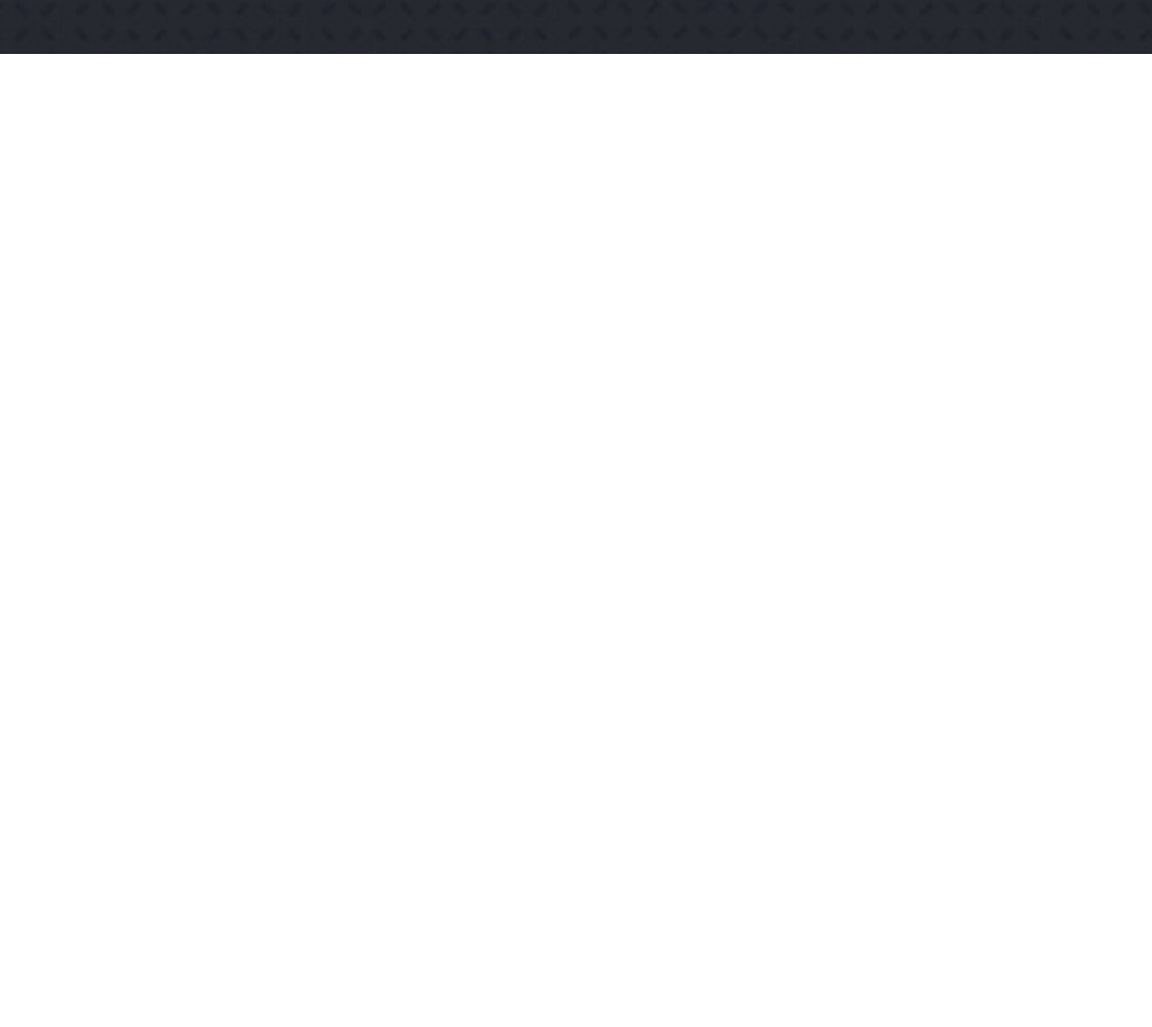
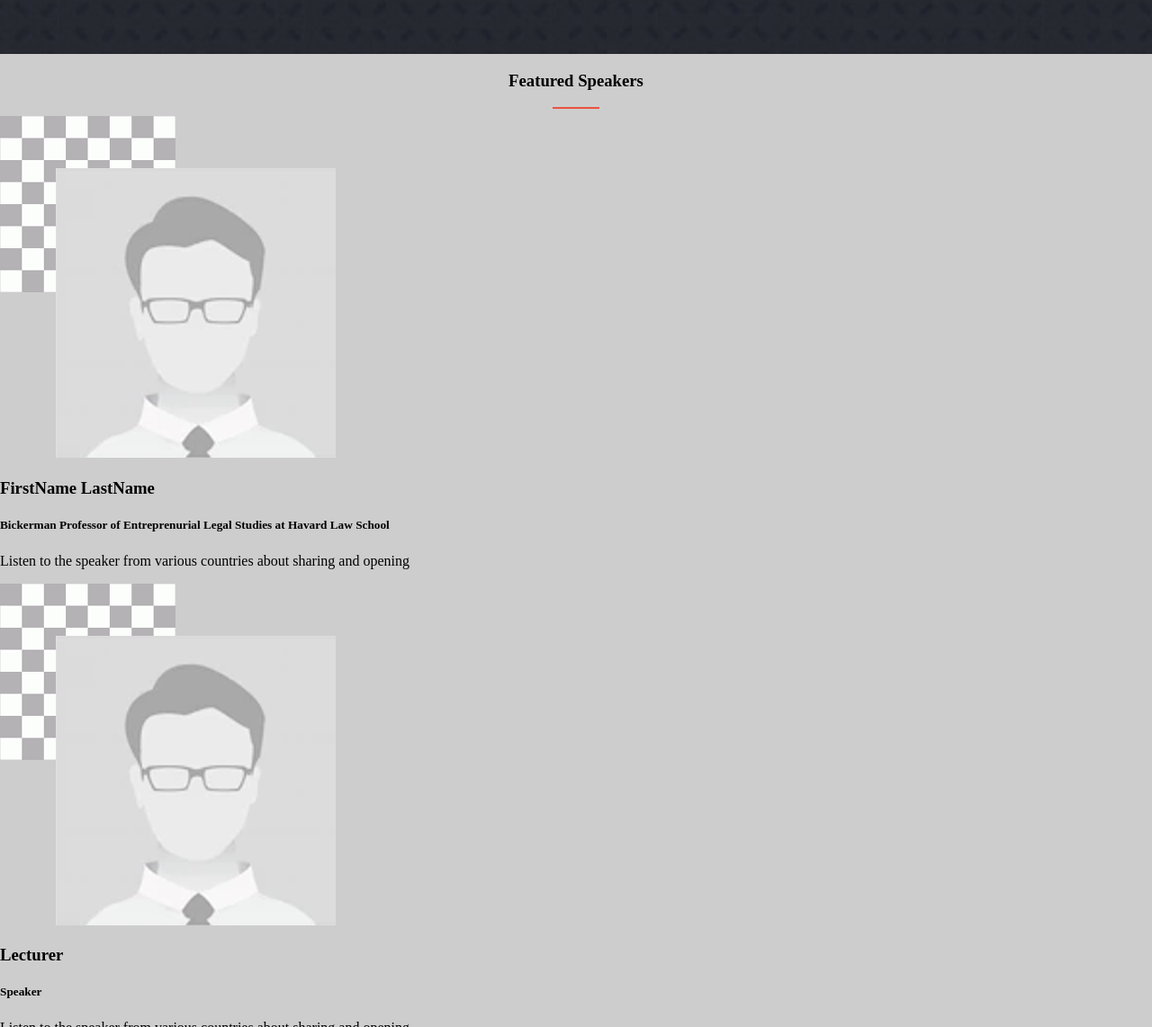
Before and after one commit to tonnymuchui/Conference, a website: page index.html in a window 1280 px wide. Shown: the part 1658-2800 px from the top of the page at 90% size. Before the commit the page ends 1718 px from the top, so only its background shows below. Drawn offline with Linux system fonts and the light colour scheme; a web font is replaced by a local one.

Commit message:
add page2 section

```diff
--- a/index.html
+++ b/index.html
@@ -88,6 +88,79 @@
             <a class="program1">SEE THE WHOLE PROGRAM</a>
         </div>
     </section>
+    <section class="page2">
+        <div class="prg1">
+            <h3 class="program2">Featured Speakers</h3>
+            <hr class="underline">
+        </div>
+
+
+        <div class="speakerCards">
+            <div class="card-lec">
+                <img src="./images/Picture3.png" alt="lecture">
+
+                <div class="feature-card">
+                    <h3>FirstName LastName</h3>
+                    <h5>Bickerman Professor of Entreprenurial Legal Studies at Havard Law School</h5>
+                    <p>Listen to the speaker from various countries about sharing and opening</p>
+                </div>
+            </div>
+            <div class="card-lec">
+                <img src="./images/Picture3.png" alt="lecture">
+
+                <div class="feature-card">
+                    <h3>Lecturer</h3>
+                    <h5>Speaker</h5>
+                    <p>Listen to the speaker from various countries about sharing and opening</p>
+                </div>
+            </div>
+            <div class="dis-none">
+                <button class="show-more" type="button">MORE &#x2228;</button>
+            </div>
+        </div>
+
+        <div class="speakerCards1 dis-none1">
+            <div class="card-lec">
+                <img src="./images/Picture3.png" alt="lecture">
+                <div class="feature-card">
+                    <h3>Lecturer1</h3>
+                    <h5>Speaker</h5>
+                    <p>Listen to the speaker from various countries about sharing and opening</p>
+                </div>
+            </div>
+
+            <div class="card-lec ">
+                <img src="./images/Picture3.png" alt="lecture">
+
+                <div class="feature-card">
+                    <h3>Lecturer2</h3>
+                    <h5>Speaker</h5>
+                    <p>Listen to the speaker from various countries about sharing and opening</p>
+                </div>
+
+            </div>
+            <div class="card-lec">
+                <img src="./images/Picture3.png" alt="lecture">
+                <div class="feature-card">
+                    <h3>Lecturer3</h3>
+                    <h5>Speaker</h5>
+                    <p>Listen to the speaker from various countries about sharing and opening</p>
+                </div>
+            </div>
+            <div class="card-lec">
+                <img src="./images/Picture3.png" alt="lecture">
+                <div class="feature-card">
+                    <h3>Lecturer</h3>
+                    <h5>Speaker</h5>
+                    <p>Listen to the speaker from various countries about sharing and opening</p>
+                </div>
+            </div>
+            <div class="dis-none">
+                <button class="show-less" type="button">LESS &#x22C0;</button>
+            </div>
+        </div>
+    </section>
+
 
     <script src="./js/script.js" async defer></script>
 </body>
```
